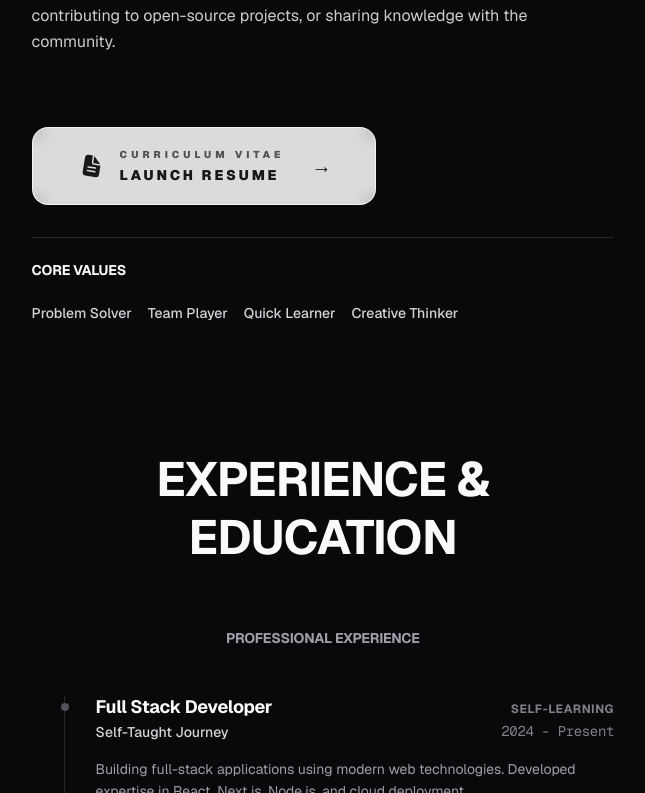
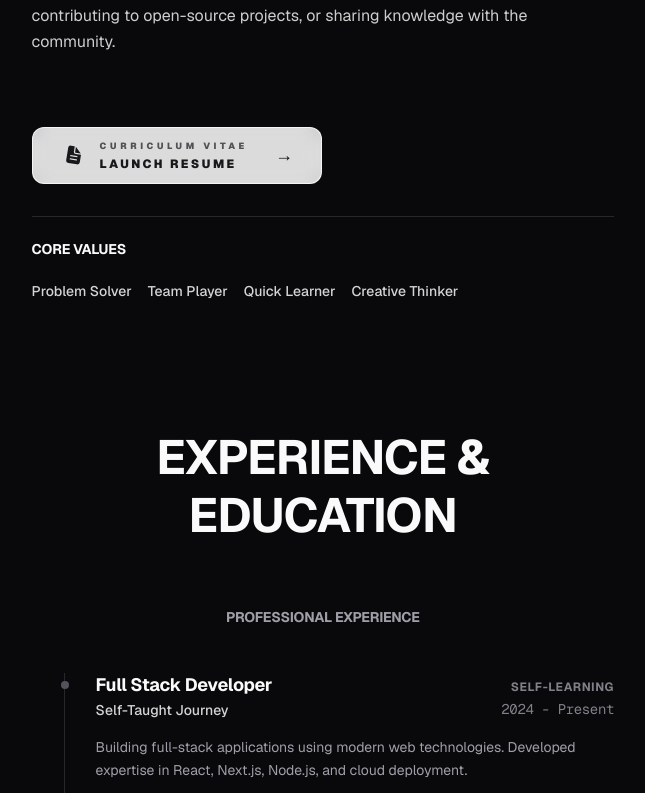
Before and after one commit to Anugya415/Portfolio, a Next.js app in the folder portfolio/: page / in a window 1280 px wide. Shown: the part 1087-1880 px from the top of the page, without its empty margins (634-1279 px from the left). Built offline with nearby package versions, Linux system fonts and the light colour scheme.

Commit message:
feat: updated the broken github links

```diff
--- a/portfolio/src/components/About.js
+++ b/portfolio/src/components/About.js
@@ -190,7 +190,7 @@ export default function About() {
                         rel="noopener noreferrer"
                         whileHover={{ scale: 1.1 }}
                         whileTap={{ scale: 0.95 }}
-                        className="group relative flex items-center justify-center px-12 py-5 rounded-2xl overflow-hidden transition-all duration-500"
+                        className="group relative flex items-center justify-center px-8 py-3 rounded-xl overflow-hidden transition-all duration-500"
                       >
                         {/* Hyper-Premium Background Layers */}
                         <div className="absolute inset-0 bg-zinc-900 dark:bg-zinc-100 transition-colors duration-500" />
@@ -199,7 +199,7 @@ export default function About() {
                         <div className="absolute inset-0 opacity-0 group-hover:opacity-100 transition-opacity duration-700 bg-[linear-gradient(110deg,#6366f1,45%,#a855f7,55%,#6366f1)] bg-[length:200%_100%] animate-[shine_3s_linear_infinite]" />
 
                         {/* Glass Overlay */}
-                        <div className="absolute inset-[1px] bg-white/10 dark:bg-black/10 backdrop-blur-md rounded-[15px] z-10" />
+                        <div className="absolute inset-[1px] bg-white/10 dark:bg-black/10 backdrop-blur-md rounded-[11px] z-10" />
 
                         {/* CONTENT */}
                         <div className="relative z-20 flex items-center gap-4 text-zinc-100 dark:text-zinc-900">
@@ -213,18 +213,18 @@ export default function About() {
                               ease: "easeInOut"
                             }}
                           >
-                            <IoDocumentText className="text-2xl" />
+                            <IoDocumentText className="text-xl" />
                           </motion.div>
 
                           <div className="flex flex-col items-start">
-                            <span className="text-[10px] font-black uppercase tracking-[0.4em] opacity-70 mb-0.5 group-hover:opacity-100 transition-opacity">Curriculum Vitae</span>
-                            <span className="text-sm font-black uppercase tracking-[0.2em]">Launch Resume</span>
+                             <span className="text-[9px] font-black uppercase tracking-[0.4em] opacity-70 mb-0.5 group-hover:opacity-100 transition-opacity">Curriculum Vitae</span>
+                             <span className="text-xs font-black uppercase tracking-[0.2em]">Launch Resume</span>
                           </div>
 
                           <motion.div
                             animate={{ x: [0, 5, 0] }}
                             transition={{ duration: 1.5, repeat: Infinity }}
-                            className="ml-2 text-xl"
+                             className="ml-2 text-lg"
                           >
                             →
                           </motion.div>
--- a/portfolio/src/components/Contact.js
+++ b/portfolio/src/components/Contact.js
@@ -52,8 +52,8 @@ export default function Contact() {
     {
       icon: FaGithub,
       title: 'GitHub',
-      value: '@anugya-reddy',
-      link: 'https://github.com/anugya-reddy',
+      value: '@Anugya415',
+      link: 'https://github.com/Anugya415',
       description: 'Check out my code repositories'
     },
     {
--- a/portfolio/src/components/Footer.js
+++ b/portfolio/src/components/Footer.js
@@ -6,7 +6,7 @@ export default function Footer() {
   const socialLinks = [
     {
       name: 'GitHub',
-      href: 'https://github.com/anugya-reddy',
+      href: 'https://github.com/Anugya415',
       icon: (
         <svg className="w-5 h-5 transition-transform group-hover:scale-110" fill="currentColor" viewBox="0 0 24 24">
           <path d="M12 0c-6.626 0-12 5.373-12 12 0 5.302 3.438 9.8 8.207 11.387.599.111.793-.261.793-.577v-2.234c-3.338.726-4.033-1.416-4.033-1.416-.546-1.387-1.333-1.756-1.333-1.756-1.089-.745.083-.729.083-.729 1.205.084 1.839 1.237 1.839 1.237 1.07 1.834 2.807 1.304 3.492.997.107-.775.418-1.305.762-1.604-2.665-.305-5.467-1.334-5.467-5.931 0-1.311.469-2.381 1.236-3.221-.124-.303-.535-1.524.117-3.176 0 0 1.008-.322 3.301 1.23.957-.266 1.983-.399 3.003-.404 1.02.005 2.047.138 3.006.404 2.291-1.552 3.297-1.23 3.297-1.23.653 1.653.242 2.874.118 3.176.77.84 1.235 1.911 1.235 3.221 0 4.609-2.807 5.624-5.479 5.921.43.372.823 1.102.823 2.222v3.293c0 .319.192.694.801.576 4.765-1.589 8.199-6.086 8.199-11.386 0-6.627-5.373-12-12-12z" />
--- a/portfolio/src/components/Projects.js
+++ b/portfolio/src/components/Projects.js
@@ -26,7 +26,7 @@ export default function Projects() {
       description: 'A mobile application built using React Native and Expo. It utilizes Tamagui and NativeWind for a sleek, responsive cross-platform user interface.',
       tech: ['React Native', 'Expo', 'Tamagui', 'NativeWind'],
       category: 'frontend',
-      github: 'https://github.com/anugya-reddy/HackForge2.0-app',
+      github: 'https://github.com/Anugya415/codeForge',
       live: null,
       image: 'https://images.unsplash.com/photo-1587560699334-cc4ff634909a?w=600&h=400&fit=crop',
       status: 'completed',
@@ -294,7 +294,7 @@ export default function Projects() {
           className="text-center mt-20"
         >
           <a
-            href="https://github.com/anugya-reddy"
+            href="https://github.com/Anugya415"
             target="_blank"
             rel="noopener noreferrer"
             className="inline-flex items-center gap-2 pb-1 border-b-2 border-zinc-900 dark:border-zinc-50 text-zinc-900 dark:text-zinc-50 font-bold text-sm uppercase tracking-widest transition-all hover:text-teal-600 dark:hover:text-teal-400 hover:border-teal-600 dark:hover:border-teal-400"
--- a/portfolio/src/components/Sidebar.js
+++ b/portfolio/src/components/Sidebar.js
@@ -95,7 +95,7 @@ export default function Sidebar() {
       </div>
 
       <div className="mt-8 lg:mt-0 flex items-center gap-5">
-        <a href="https://github.com/anugya-reddy" target="_blank" rel="noopener noreferrer" className="text-zinc-500 hover:text-zinc-900 dark:text-zinc-400 dark:hover:text-zinc-100 transition-colors">
+        <a href="https://github.com/Anugya415" target="_blank" rel="noopener noreferrer" className="text-zinc-500 hover:text-zinc-900 dark:text-zinc-400 dark:hover:text-zinc-100 transition-colors">
           <IoLogoGithub className="w-6 h-6" />
           <span className="sr-only">GitHub</span>
         </a>
```
